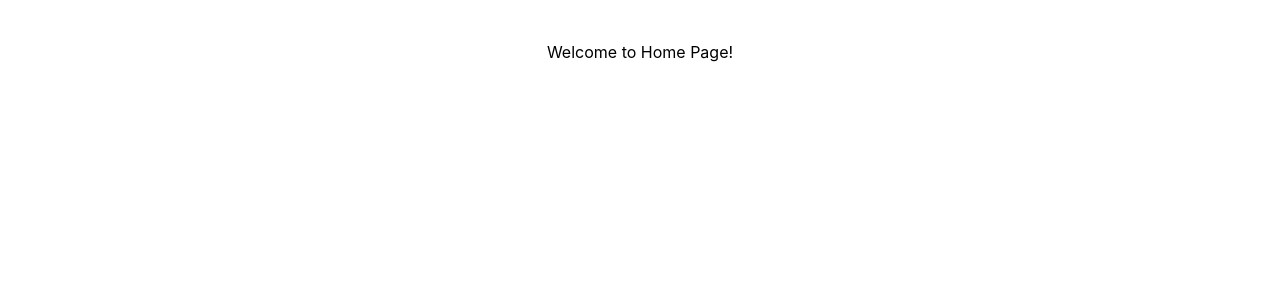
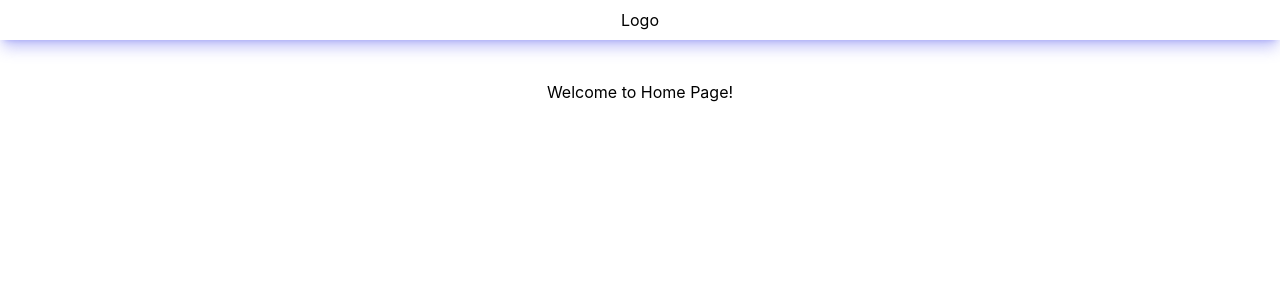
Before and after one commit to walterjin6/Code-Test-230219, a React (Create React App) app: page / in a window 1280 px wide. Shown: the top 300 px of the page. Built offline with nearby package versions, Linux system fonts and the light colour scheme.

Commit message:
Add header component

```diff
--- /dev/null
+++ b/src/components/Header.tsx
@@ -0,0 +1,18 @@
+
+
+import { Link } from 'react-router-dom'
+
+const Header = () => {
+  return (
+    <header className='shadow-lg shadow-indigo-500/40'>
+      <div className='flex justify-center items-center px-1 py-2 '>
+        <Link to='/' className='logo'>
+          Logo
+        </Link>
+
+      </div>
+    </header>
+  )
+}
+
+export default Header
--- a/src/components/Layout.tsx
+++ b/src/components/Layout.tsx
@@ -1,10 +1,10 @@
 import { Outlet } from 'react-router-dom'
-
+import Header from './Header'
 
 const Layout = () => {
   return (
     <div>
-
+      <Header />
       <div className='flex justify-center items-center py-10'>
         <Outlet />
       </div>
```
